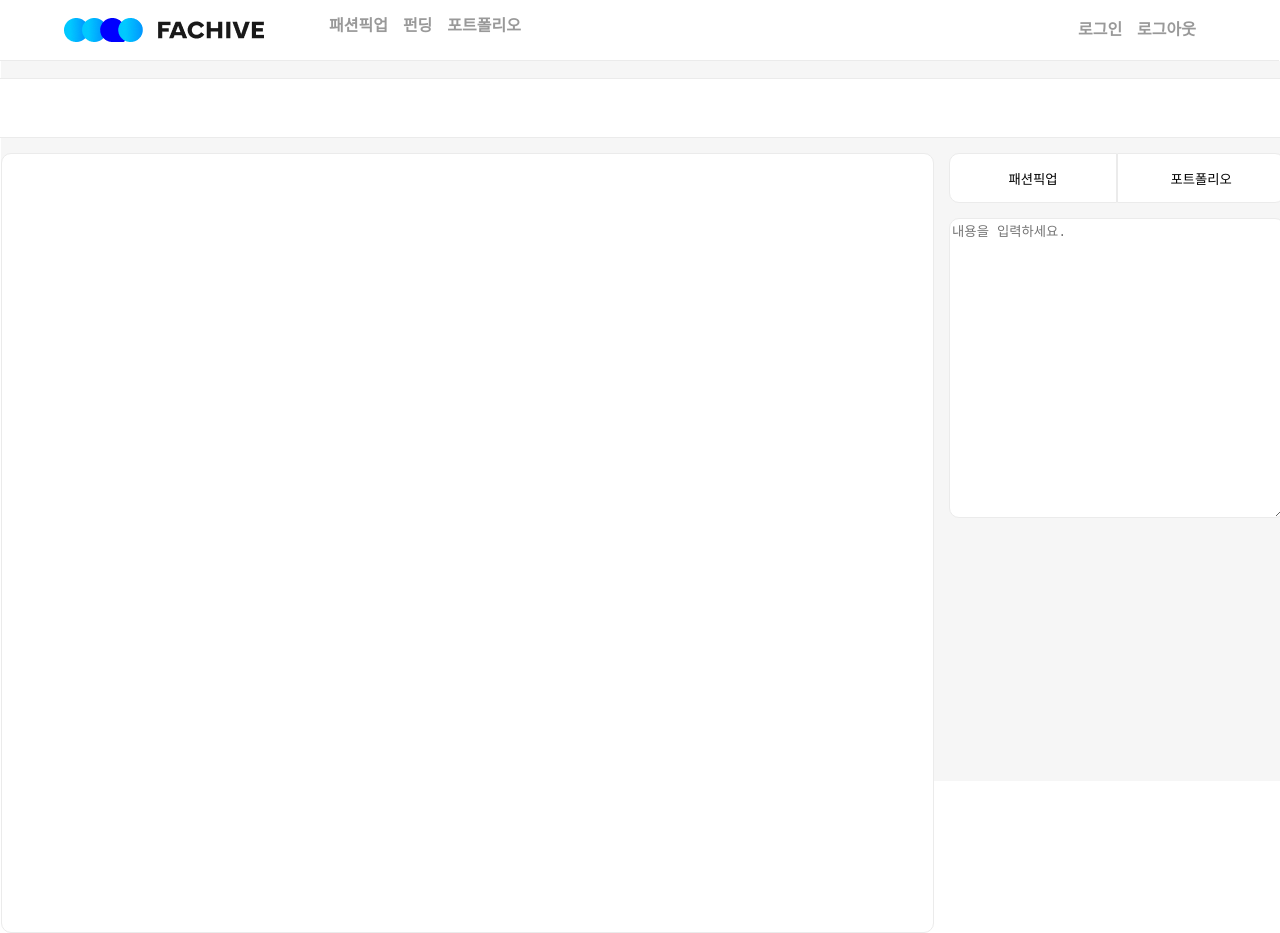
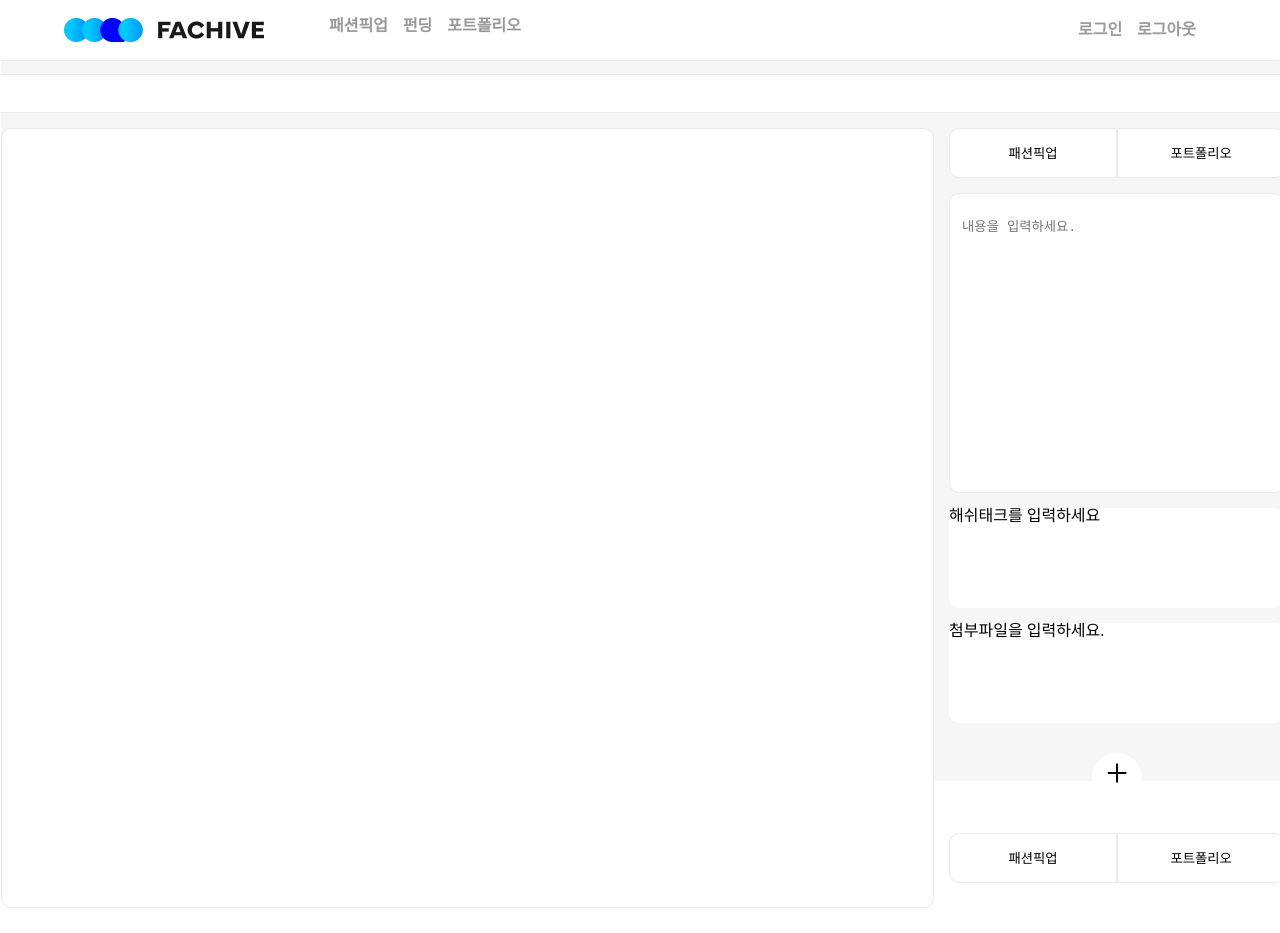
Before and after one commit to Fachive/Fachive_Project_Front, a React (Create React App) app: page /newpost in a window 1280 px wide. Shown: the top 933 px of the page. After the commit the page ends 908 px from the top, so only its background shows below. Built offline with nearby package versions, Linux system fonts and the light colour scheme.

Commit message:
refactor: 페이지 생성 레이아웃 완료

```diff
--- a/src/pages/Editor.tsx
+++ b/src/pages/Editor.tsx
@@ -4,7 +4,7 @@ const Editor = () => {
 	return (
 		<ContainerDiv>
 			<TitleSection>
-				<TitleInput></TitleInput>
+				<TitleInput placeholder="제목을 입력하세요."></TitleInput>
 			</TitleSection>
 			<BodySection>
 				<PreviewDiv></PreviewDiv>
@@ -12,13 +12,33 @@ const Editor = () => {
 					<CategoryDiv>
 						<CategoryItemLeftButton>패션픽업</CategoryItemLeftButton>
 						<CategoryItemRightButton>포트폴리오</CategoryItemRightButton>
-						<BodyDiv placeholder="내용을 입력하세요."></BodyDiv>
+					</CategoryDiv>
+					<BodyDiv>
+						<BodyInput placeholder="내용을 입력하세요."></BodyInput>
+					</BodyDiv>
+					<HashTagDiv>해쉬태크를 입력하세요</HashTagDiv>
+					<UploadDiv>첨부파일을 입력하세요.</UploadDiv>
+					<PlusDiv>+</PlusDiv>
+					<CategoryDiv>
+						<CategoryItemLeftButton>패션픽업</CategoryItemLeftButton>
+						<CategoryItemRightButton>포트폴리오</CategoryItemRightButton>
 					</CategoryDiv>
 				</InfoDiv>
 			</BodySection>
 		</ContainerDiv>
 	);
 };
+
+const PlusDiv = styled.div`
+	width: 50px;
+	height: 50px;
+	background-color: white;
+	border-radius: 50px;
+	margin: 30px 0px;
+	display: flex;
+	justify-content: center;
+	font-size: 40px;
+`;
 
 const ContainerDiv = styled.div`
 	width: calc(100% + 11.5%);
@@ -30,14 +50,31 @@ const ContainerDiv = styled.div`
 	flex-direction: column;
 `;
 
-const TitleSection = styled.section``;
-
-const TitleInput = styled.input`
+const TitleSection = styled.section`
 	width: 1720px;
 	height: 60px;
 	border: 1px solid #ebebeb;
 	border-radius: 10px;
 	margin-top: 1%;
+	background-color: white;
+	z-index: 10;
+`;
+
+const TitleInput = styled.input`
+	margin-top: 20px;
+	margin-left: 15px;
+	border: none;
+	&:focus {
+		outline: none;
+		border: none;
+	}
+
+	&::placeholder {
+		color: #999999;
+		font-weight: 400;
+		font-size: 16px;
+	}
+	z-index: -1;
 `;
 
 const PreviewDiv = styled.div`
@@ -53,18 +90,50 @@ const InfoDiv = styled.div`
 	height: 780px;
 	margin-left: 15px;
 	margin-top: 15px;
+	display: flex;
+	flex-direction: column;
+	align-items: center;
 `;
 
-const BodyDiv = styled.textarea`
+const BodyDiv = styled.div`
 	min-width: 336px;
 	min-height: 300px;
 	border: 1px solid #ebebeb;
 	border-radius: 10px;
 	margin-top: 15px;
-	size: 336px;
+	max-width: 336px;
+	max-height: 400px;
+	background-color: white;
+	padding-top: 20px;
+	padding-left: 10px;
 	&:focus {
 		outline: 1px solid #ebebeb;
 	}
+`;
+
+const UploadDiv = styled.div`
+	background-color: white;
+	width: 336px;
+	height: 100px;
+	margin-top: 15px;
+	border-radius: 10px;
+`;
+const BodyInput = styled.textarea`
+	border: none;
+	resize: none;
+	min-width: 300px;
+	min-height: 250px;
+	&:focus {
+		outline: none;
+	}
+`;
+
+const HashTagDiv = styled.div`
+	background-color: white;
+	width: 336px;
+	height: 100px;
+	margin-top: 15px;
+	border-radius: 10px;
 `;
 
 const CategoryItemLeftButton = styled.button`
```
